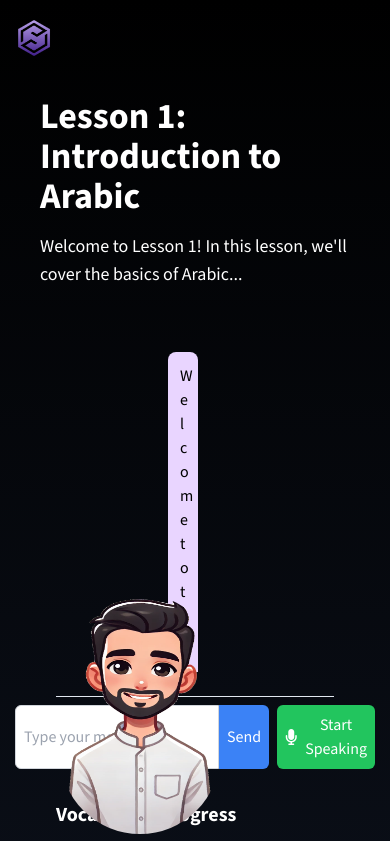
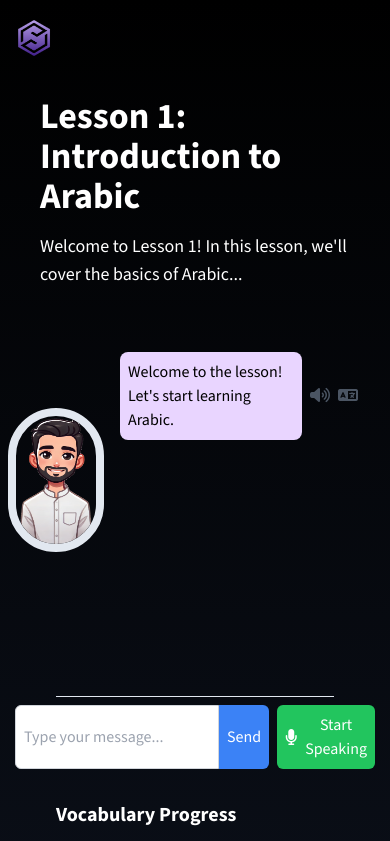
Before and after one commit to omar-t-ahmed/learn-lugha, a Next.js app: page /lesson/1 in a window 390 px wide. Shown: the top 841 px of the page. Built offline with nearby package versions, Linux system fonts and the light colour scheme; no server answers.

Commit message:
redid hard work + optimized for mobile

```diff
--- a/src/components/Chat.tsx
+++ b/src/components/Chat.tsx
@@ -122,6 +122,15 @@ const Chatbot: React.FC = () => {
       if (isProcessingTTS.current) return;
       isProcessingTTS.current = true;
 
+      // Stop current audio if playing
+      if (audioRef.current && !audioRef.current.paused) {
+        audioRef.current.pause();
+        audioRef.current.currentTime = 0;
+        audioRef.current = null;
+        setSpeakingIndex(null);
+        return;
+      }
+
       const response = await fetch("/api/tts", {
         method: "POST",
         headers: {
@@ -138,13 +147,48 @@ const Chatbot: React.FC = () => {
       const url = URL.createObjectURL(blob);
       const audio = new Audio(url);
       audioRef.current = audio;
+
+      const audioContext = new (window.AudioContext || (window as any).webkitAudioContext)();
+      const source = audioContext.createMediaElementSource(audio);
+      const analyser = audioContext.createAnalyser();
+      const dataArray = new Uint8Array(analyser.frequencyBinCount);
+      source.connect(analyser);
+      analyser.connect(audioContext.destination);
+
+      audio.onplay = () => {
+        setSpeakingIndex(index);
+        const visualize = () => {
+          analyser.getByteFrequencyData(dataArray);
+          let volume = 0;
+          for (let i = 0; i < dataArray.length; i++) {
+            if (dataArray[i] > volume) {
+              volume = dataArray[i];
+            }
+          }
+          setVolumeLevel(volume);
+          if (audioRef.current) {
+            requestAnimationFrame(visualize);
+          }
+        };
+        visualize();
+      };
+
+      audio.onended = () => {
+        setSpeakingIndex(null);
+        audioRef.current = null;
+        audioContext.close();
+        isSpeakingRef.current = false;
+        isProcessingTTS.current = false;
+      };
+
       audio.play();
     } catch (error) {
       console.error("Error during TTS:", error);
-    } finally {
+      isSpeakingRef.current = false;
       isProcessingTTS.current = false;
     }
   };
+
 
   // Initialize Speech Recognition
   const initializeSpeechRecognition = () => {
@@ -274,21 +318,23 @@ const Chatbot: React.FC = () => {
   return (
     <div className="relative min-h-screen flex flex-col justify-center items-center p-4 w-full max-w-screen-xl mx-auto">
       {/* Teacher Profile Picture */}
-      <div className="absolute left-5 top-1/3 transform -translate-y-1/3">
-        <Image
+      <div className="absolute -left-8 sm:left-1 top-24 sm:top-20 transform sm:-translate-y-1/8">
+        <img
           src={botProfilePic}
           alt="Chatbot"
-          width={160} // specify the width
-          height={240} // specify the height
-          className={`w-40 h-60 rounded-full transition-all ${
+          className={`w-24 h-36 sm:w-40 sm:h-60 rounded-full transition-all ${
             speakingIndex !== null ? `border-8 border-green-500` : ""
           }`}
+          style={{
+            borderWidth: `${speakingIndex !== null ? (volumeLevel / 256) * 10 : 8}px`,
+          }}
         />
       </div>
 
+
       {/* Chat Messages */}
-      <div className="flex flex-col items-center w-full max-w-5xl mt-6 overflow-y-auto h-80 pr-2 no-scrollbar">
-        <div className="w-full px-28">
+      <div className="flex flex-col items-center w-full max-w-full sm:max-w-5xl mt-6 overflow-y-auto h-80 pr-2 no-scrollbar sm:ml-0 ml-24">
+        <div className="w-full px-4 sm:px-28">
           {messages.map((message, index) => (
             <div key={index} className={`mb-2`}>
               <div className={`flex ${message.isUser ? "justify-end" : "justify-start"}`}>
@@ -296,10 +342,10 @@ const Chatbot: React.FC = () => {
                   ref={(el) => {
                     messageRefs.current[index] = el; // Assign the element to the ref
                   }}
-                  className={`inline-block p-3 rounded-lg ${
+                  className={`inline-block p-2 sm:p-3 rounded-lg ${
                     message.isUser ? "bg-blue-500 text-white" : "bg-purple-200 text-black"
                   }`}
-                  style={{ maxWidth: "65%", textAlign: "left", wordBreak: "break-word" }}
+                  style={{ maxWidth: "80%", textAlign: "left", wordBreak: "break-word" }}
                 >
                   {message.text}
                 </div>
@@ -326,9 +372,9 @@ const Chatbot: React.FC = () => {
                 <div
                   className="p-2 bg-purple-100 rounded-lg text-gray-500"
                   style={{
-                    width: messageRefs.current[index]?.offsetWidth, // Match width to Arabic message
+                    width: messageRefs.current[index]?.offsetWidth,
                     textAlign: "left",
-                    marginTop: "0px", // Keep it close to the original message
+                    marginTop: "0px",
                     border: "1px solid #ddd",
                   }}
                 >
@@ -339,7 +385,7 @@ const Chatbot: React.FC = () => {
           ))}
           {isThinking && (
             <div className="mb-2 flex justify-start items-center">
-              <div className="inline-block p-3 rounded-lg bg-purple-200 text-black" style={{ maxWidth: "65%" }}>
+              <div className="inline-block p-2 sm:p-3 rounded-lg bg-purple-200 text-black" style={{ maxWidth: "80%" }}>
                 <span className="animate-pulse">thinking...</span>
               </div>
             </div>
@@ -349,7 +395,7 @@ const Chatbot: React.FC = () => {
 
       {/* Input */}
       {!lessonCompleted && (
-        <div className="w-full max-w-xl mt-4">
+        <div className="w-full max-w-full sm:max-w-xl mt-4">
           <div className="flex p-2 border-t mt-2 justify-center">
             <input
               type="text"
```
